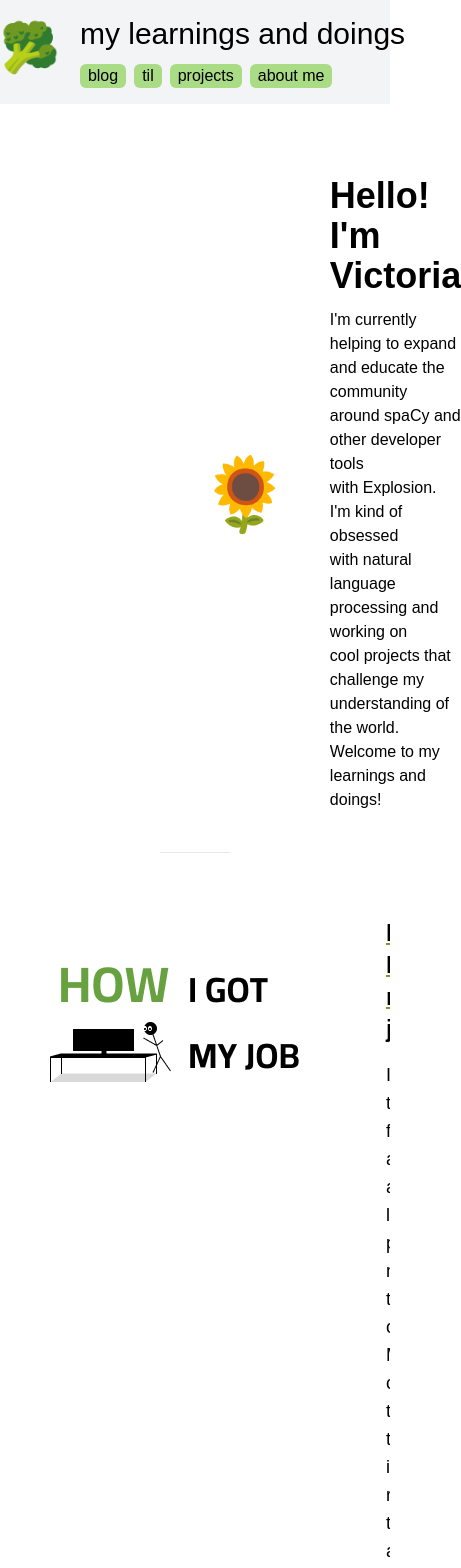
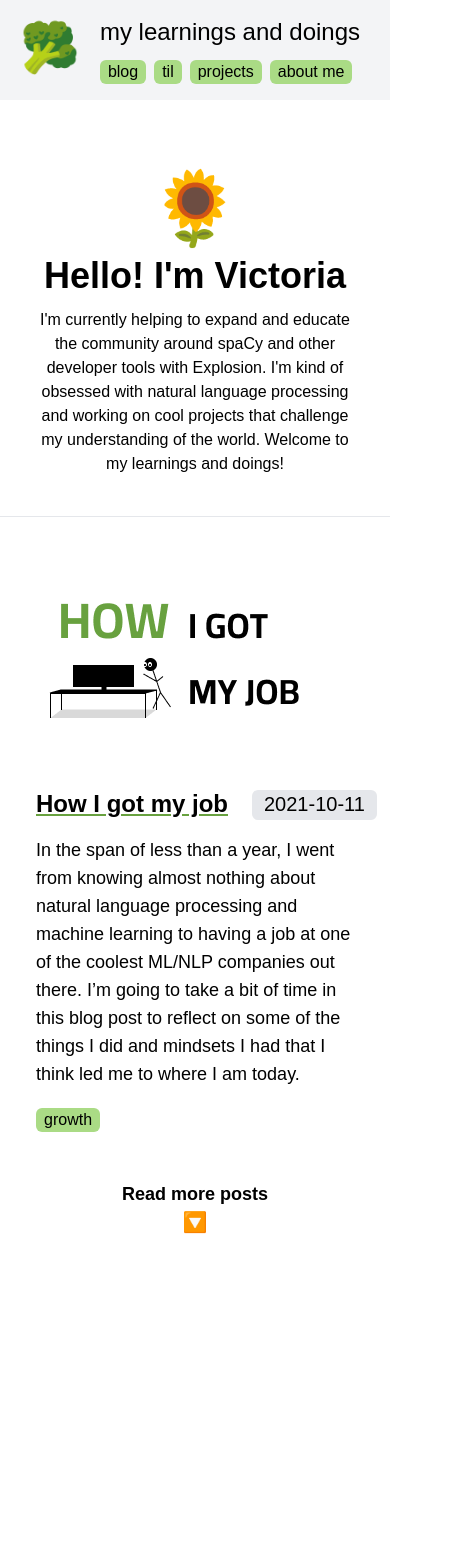
Before and after one commit to victorialslocum/personal-blog, a Next.js app: page / in a window 390 px wide. Shown: the top 1568 px of the page, 461 px wide, since content can reach past the window. After the commit the page ends 1256 px from the top, so only its background shows below. Built offline with nearby package versions, Linux system fonts and the light colour scheme.

Commit message:
refactor css for mobile

```diff
--- a/components/layout.js
+++ b/components/layout.js
@@ -3,12 +3,12 @@ import Link from "next/link";
 export default function Layout({ children }) {
   return (
     <div className="flex flex-col min-h-screen">
-      <header className="bg-gray-100 mb-8 py-4">
+      <header className="bg-gray-100 mb-8 py-4 px-5">
         <div className="container mx-auto flex">
           <div className="flex-none text-5xl pt-2 pr-5"><a href='/'>🥦</a></div>
           <div className="flex-none">
           <Link href="/">
-            <a className="text-3xl">my learnings and doings</a>
+            <a className="text-2xl md:text-3xl">my learnings and doings</a>
           </Link>
           <div className="flex pt-3">
             <div className="flex-none px-2 mr-2 bg-main-light rounded-md">
--- a/pages/blog.js
+++ b/pages/blog.js
@@ -32,34 +32,43 @@ export default function Home({ posts }) {
   }
   return (
     <div className=''>
-      {blog_posts.map(({ slug, frontmatter }) => (
-        <div
-          key={slug}
-          className='overflow-hidden flex flex-col'
-        >
+      {blog_posts.slice(0, 5).map(({ slug, frontmatter }) => (
+        <div key={slug} className="overflow-hidden flex flex-col pb-10">
           <Link href={`/post/${slug}`}>
             <a>
-            <div className='flex'>
-              <div className='pt-7 flex-none w-325 h-170'><Image
+              <div className="md:flex">
+                <div className="md:pt-7 flex-none items-center justify-center">
+                  <div className="justify-center w-350 h-200">
+                  <Image
                     width={350}
                     height={200}
                     alt={frontmatter.title}
                     src={`/${frontmatter.socialImage}`}
-              /></div>
-
-
-              <div className='text-left flex-auto p-2 pl-9'>
-                <div className='flex py-4'><h1 className='text-2xl font-bold underline decoration-main'>{frontmatter.title}</h1>
-              <div className='text-xl ml-6 mt-0.5 px-3 bg-gray-200 rounded-md'>{frontmatter.date}</div></div>
-
-              <p className='text-lg'>{frontmatter.summary}</p>
-              <div className='flex pt-5'>{frontmatter.tags.map((tag)=>(<div className='flex-none px-2 mr-2 bg-main-light rounded-md'>{tag}</div>))}</div>
+                  />
+                  </div>
                 </div>
 
+                <div className="text-left flex-auto p-2 pl-9">
+                  <div className="flex py-4">
+                    <h1 className="text-2xl font-bold underline decoration-main">
+                      {frontmatter.title}
+                    </h1>
+                    <div className="flex-none text-xl ml-6 mt-0.5 px-3 bg-gray-200 rounded-md">
+                      {frontmatter.date}
+                    </div>
+                  </div>
 
+                  <p className="text-lg pr-5">{frontmatter.summary}</p>
+                  <div className="flex pt-5">
+                    {frontmatter.tags.map((tag) => (
+                      <div className="flex-none px-2 mr-2 bg-main-light rounded-md">
+                        {tag}
+                      </div>
+                    ))}
+                  </div>
+                </div>
               </div>
             </a>
-
           </Link>
         </div>
       ))}
--- a/pages/index.js
+++ b/pages/index.js
@@ -32,14 +32,14 @@ export default function Home({ posts }) {
   }
   return (
     <div>
-      <div className="container mx-auto px-40 mb-10">
+      <div className="container mx-auto md:px-20 lg:px-40 mb-10 items-center">
 
-        <div className="flex items-center p-10">
-          <div className="flex-none w-250 h-350">
-          <h1 className="text-7xl font-bold">🌻</h1>
+        <div className="md:flex items-center p-10">
+          <div className="md:flex-none w-250 h-350">
+          <h1 className="text-7xl font-bold text-center pb-3">🌻</h1>
           </div>
 
-          <div className="text-left flex-1 pl-10">
+          <div className="text-center md:text-left flex-1 md:pl-10">
             <h1 className="text-4xl pb-3 font-bold">Hello! I'm Victoria</h1>
 
             <p className="text-md">
@@ -61,17 +61,19 @@ export default function Home({ posts }) {
         </div> */}
       </div>
       {blog_posts.slice(0, 5).map(({ slug, frontmatter }) => (
-        <div key={slug} className="overflow-hidden flex flex-col">
+        <div key={slug} className="overflow-hidden flex flex-col pb-10">
           <Link href={`/post/${slug}`}>
             <a>
-              <div className="flex">
-                <div className="pt-7 flex-none w-350 h-200">
+              <div className="md:flex">
+                <div className="md:pt-7 flex-none items-center justify-center">
+                  <div className="justify-center w-350 h-200">
                   <Image
                     width={350}
                     height={200}
                     alt={frontmatter.title}
                     src={`/${frontmatter.socialImage}`}
                   />
+                  </div>
                 </div>
 
                 <div className="text-left flex-auto p-2 pl-9">
@@ -79,12 +81,12 @@ export default function Home({ posts }) {
                     <h1 className="text-2xl font-bold underline decoration-main">
                       {frontmatter.title}
                     </h1>
-                    <div className="text-xl ml-6 mt-0.5 px-3 bg-gray-200 rounded-md">
+                    <div className="flex-none text-xl ml-6 mt-0.5 px-3 bg-gray-200 rounded-md">
                       {frontmatter.date}
                     </div>
                   </div>
 
-                  <p className="text-lg">{frontmatter.summary}</p>
+                  <p className="text-lg pr-5">{frontmatter.summary}</p>
                   <div className="flex pt-5">
                     {frontmatter.tags.map((tag) => (
                       <div className="flex-none px-2 mr-2 bg-main-light rounded-md">
@@ -98,7 +100,7 @@ export default function Home({ posts }) {
           </Link>
         </div>
       ))}
-      <Link href={'/blog'}><div className="text-center pt-10 pb-5">
+      <Link href={'/blog'}><div className="text-center pb-5">
         <h2 className="text-lg font-bold">Read more posts</h2>
         <h2 className="text-xl">🔽</h2>
         </div></Link>
--- a/pages/post/[slug].js
+++ b/pages/post/[slug].js
@@ -28,7 +28,7 @@ export async function getStaticProps({ params: { slug } }) {
 
 export default function PostPage({ frontmatter, content }) {
   return (
-    <div className='prose mx-auto'>
+    <div className='prose px-5 mx-auto'>
       <h1>{frontmatter.title}</h1>
       <div dangerouslySetInnerHTML={{ __html: md().render(content) }} />
     </div>
--- a/pages/til.js
+++ b/pages/til.js
@@ -31,27 +31,32 @@ export default function TIL({ posts }) {
   }
   return (
     <div className=''>
-      {til_posts.map(({ slug, frontmatter }) => (
-        <div
-          key={slug}
-          className='overflow-hidden flex flex-col'
-        >
+      {til_posts.slice(0, 5).map(({ slug, frontmatter }) => (
+        <div key={slug} className="overflow-hidden flex flex-col pb-10">
           <Link href={`/post/${slug}`}>
-          <a>
-            <div className='container mx-auto px-60'>
+            <a>
+<div className='container mx-auto lg:px-60'>
+                <div className="text-left flex-auto p-2 pl-9">
+                  <div className="flex py-4">
+                    <h1 className="text-2xl font-bold underline decoration-main">
+                      {frontmatter.title}
+                    </h1>
+                    {/* <div className="flex-none text-xl ml-6 mt-0.5 px-3 bg-gray-200 rounded-md">/post/TIL-2023-01-01
+                      {frontmatter.date}
+                    </div> */}
+                  </div>
 
-
-
-              <div className='text-left p-2 pl-9'>
-              <h1 className='text-2xl font-bold pb-3 pt-3'>{frontmatter.title}</h1>
-              <p className='text-lg'>{frontmatter.summary}</p>
-              <div className='flex pt-5'>{frontmatter.tags.map((tag)=>(<div className='flex-none px-2 mr-2 bg-main-light rounded-md'>{tag}</div>))}</div>
-              </div>
-
-
-              </div>
+                  <p className="text-lg pr-5">{frontmatter.summary}</p>
+                  <div className="flex pt-5">
+                    {frontmatter.tags.map((tag) => (
+                      <div className="flex-none px-2 mr-2 bg-main-light rounded-md">
+                        {tag}
+                      </div>
+                    ))}
+                  </div>
+                </div>
+                </div>
             </a>
-
           </Link>
         </div>
       ))}
```
Lines whose indentation alone changed are shown as unchanged.
